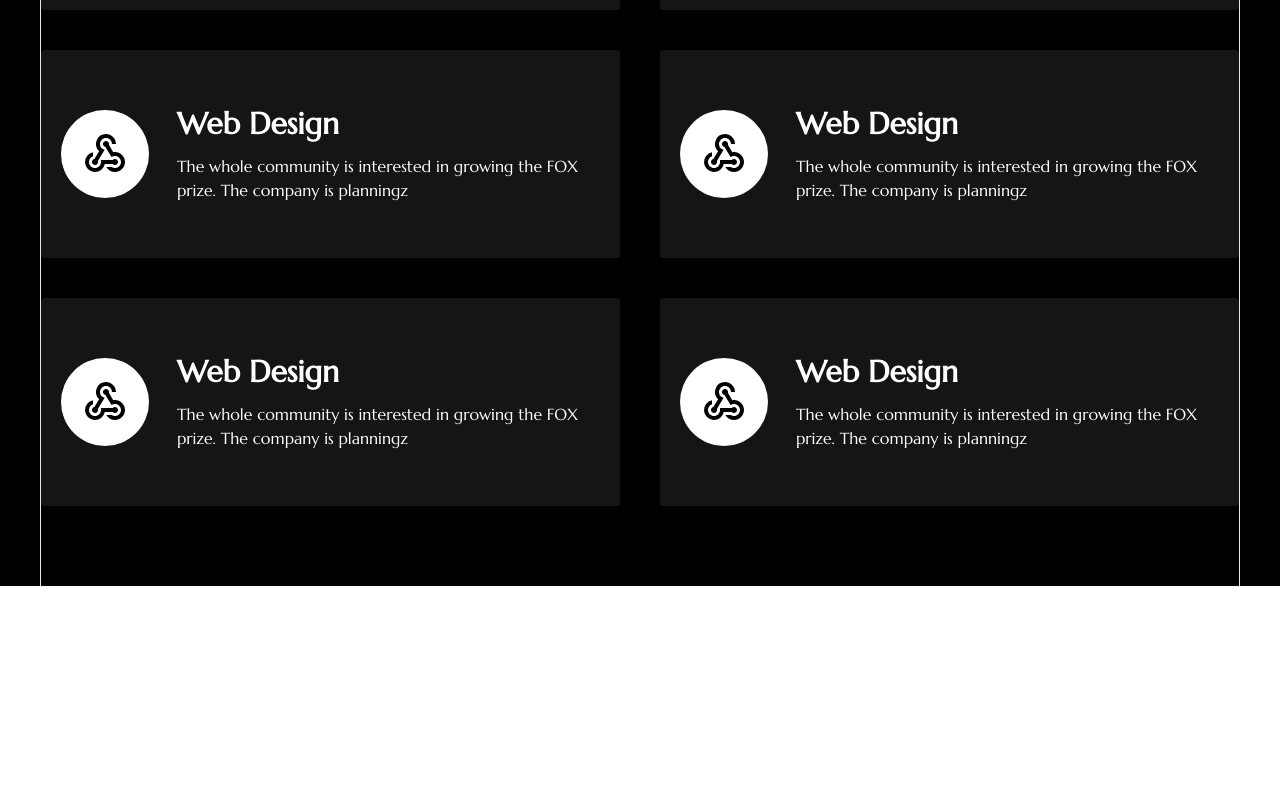
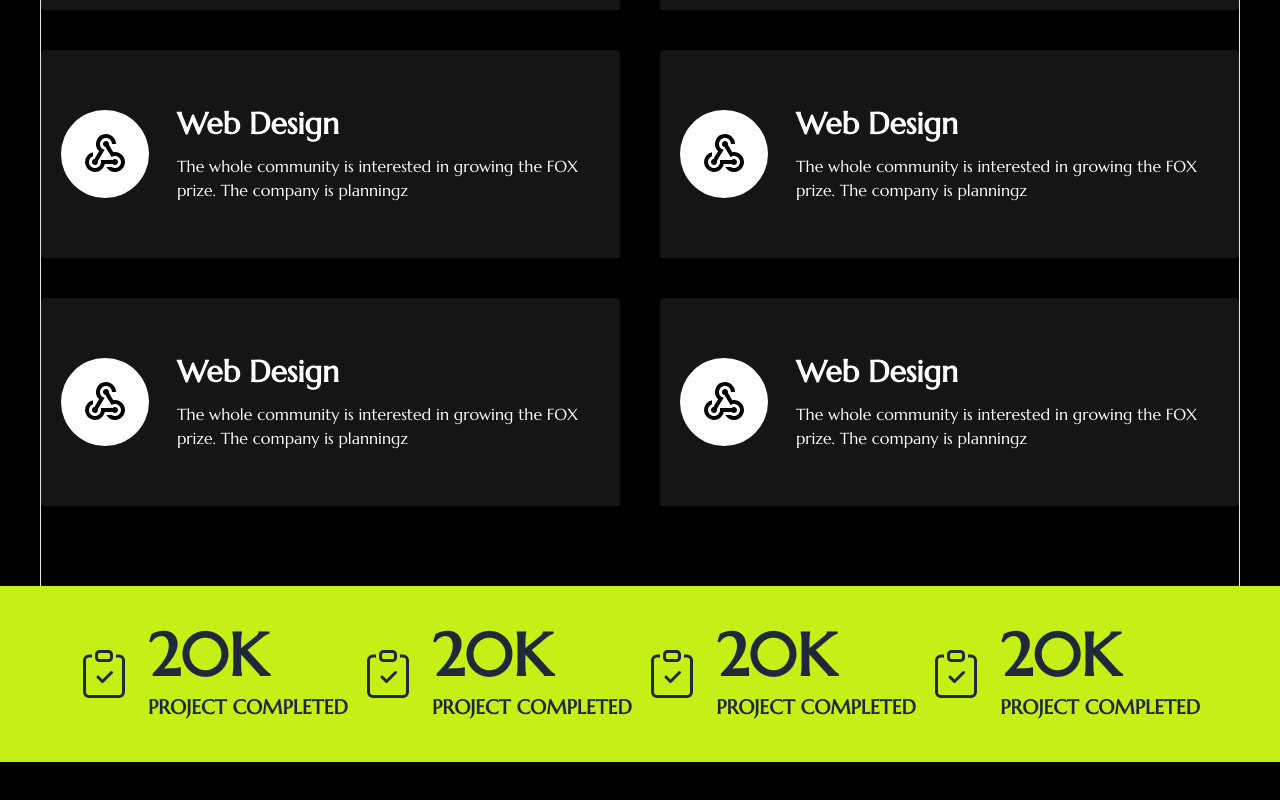
Before and after one commit to shaikTazUddin01/injaazh-client, a React (Vite) app: page / in a window 1280 px wide. Shown: the part 2188-2988 px from the top of the page. Before the commit the page ends 2774 px from the top, so only its background shows below. Built offline with nearby package versions, Linux system fonts and the light colour scheme.

Commit message:
added testimonial section

```diff
--- /dev/null
+++ b/src/component/home/Testimonial.jsx
@@ -0,0 +1,51 @@
+// icons
+import { BsClipboardCheck } from "react-icons/bs";
+const Testimonial = () => {
+    return (
+        <div className="pb-10">
+            <div className="bg-[var(--primary-color)]  ">
+                <div className="py-10 px-20 flex justify-between">
+                    <div className="flex items-center gap-5 justify-between">
+                        <div className="text-5xl">
+                            <BsClipboardCheck />
+                        </div>
+                        <div>
+                            <h1 className="text-6xl font-semibold">20K</h1>
+                            <p className="uppercase text-xl font-semibold mt-2">Project COmpleted</p>
+                        </div>
+                    </div>
+                    <div className="flex items-center gap-5">
+                        <div className="text-5xl">
+                            <BsClipboardCheck />
+                        </div>
+                        <div>
+                            <h1 className="text-6xl font-semibold">20K</h1>
+                            <p className="uppercase text-xl font-semibold mt-2">Project COmpleted</p>
+                        </div>
+                    </div>
+                    <div className="flex items-center gap-5">
+                        <div className="text-5xl">
+                            <BsClipboardCheck />
+                        </div>
+                        <div>
+                            <h1 className="text-6xl font-semibold">20K</h1>
+                            <p className="uppercase text-xl font-semibold mt-2">Project COmpleted</p>
+                        </div>
+                    </div>
+                    <div className="flex items-center gap-5">
+                        <div className="text-5xl">
+                            <BsClipboardCheck />
+                        </div>
+                        <div>
+                            <h1 className="text-6xl font-semibold">20K</h1>
+                            <p className="uppercase text-xl font-semibold mt-2">Project COmpleted</p>
+                        </div>
+                    </div>
+
+                </div>
+            </div>
+        </div>
+    );
+};
+
+export default Testimonial;
--- a/src/pages/Home.jsx
+++ b/src/pages/Home.jsx
@@ -1,7 +1,8 @@
-import AboutSection from "../component/home/AboutSection";
+// import AboutSection from "../component/home/AboutSection";
 import Banner from "../component/home/Banner";
 import CoreService from "../component/home/CoreService";
 import Target from "../component/home/Target";
+import Testimonial from "../component/home/Testimonial";
 
 const Home = () => {
     return (
@@ -10,6 +11,7 @@ const Home = () => {
             {/* <AboutSection></AboutSection> */}
             <Target></Target>
             <CoreService></CoreService>
+            <Testimonial></Testimonial>
         </div>
     );
 };
```
